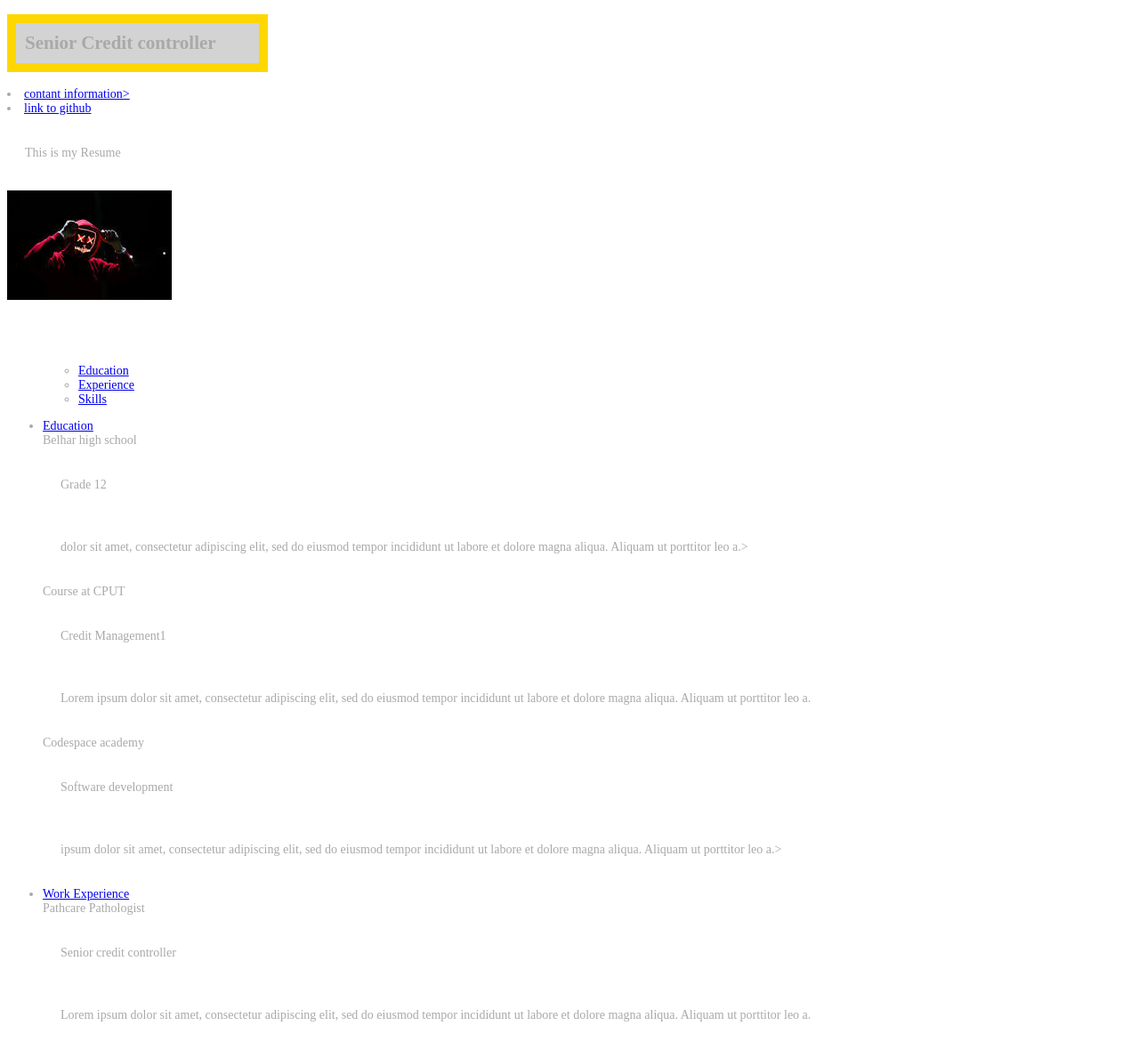
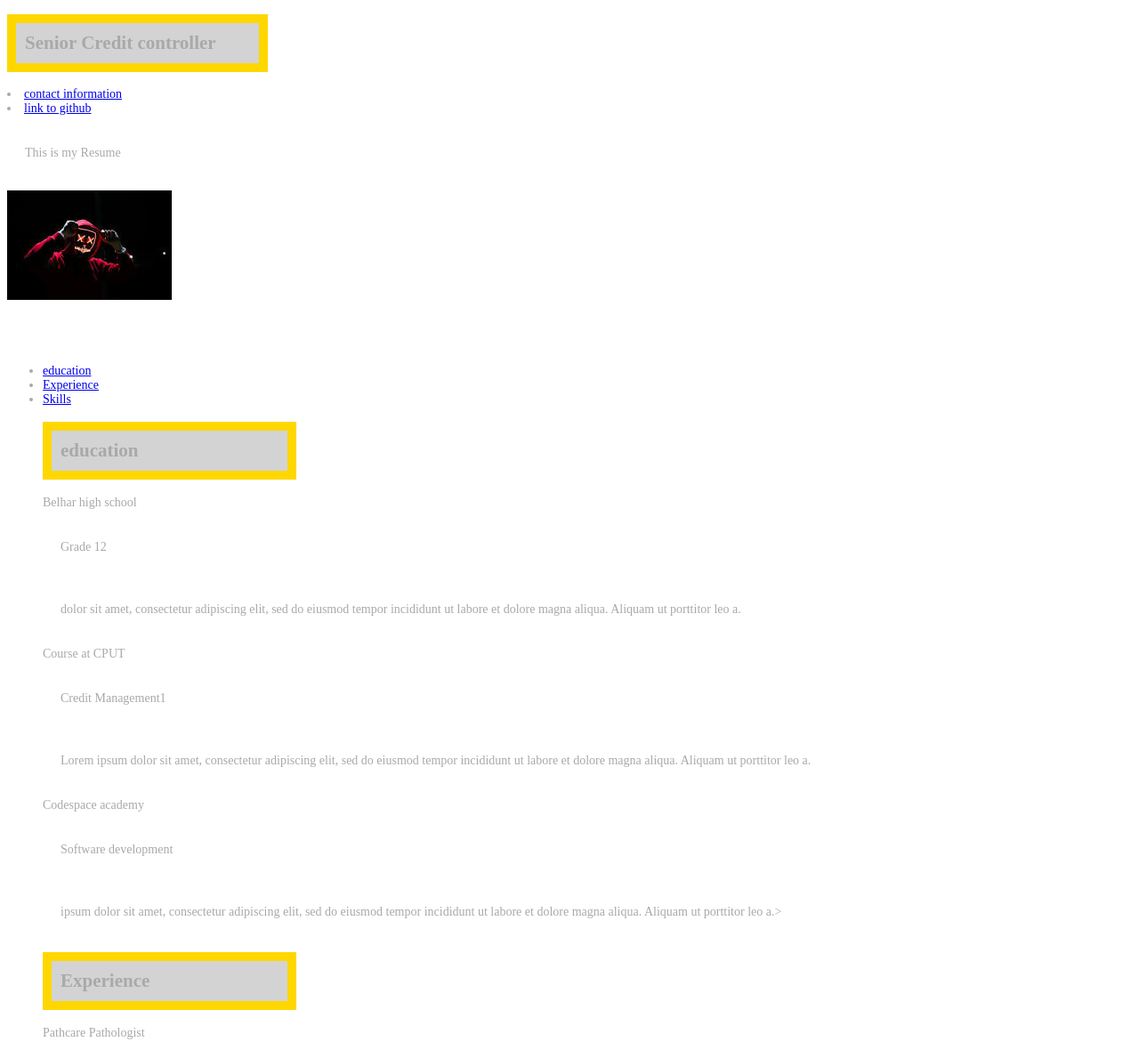
Before and after one commit to ShalemDaniels/SHADAN085_PTO2301_GROUPD_ShalemDanielsITW, a plain HTML site: page index.html in a window 1280 px wide. Shown: the part 60-1240 px from the top of the page at 89% size. Drawn offline with Linux system fonts and the light colour scheme; files whose address does not match are found by name.

Commit message:
Add files via upload

```diff
--- a/index.html
+++ b/index.html
@@ -11,7 +11,7 @@
     <header>
         <h1>Shalem Daniels</h1>
         <h2>Senior Credit controller</h2>
-        <li><a href="https://www.pnet.co.za/5/candidatecv">contant information></a></li>
+        <li><a href="https://www.pnet.co.za/5/candidatecv">contact information</a></li>
         <li><a href="https://github.com/ShalemDaniels/digital-resume">link to github</a></li>
     </header>
 
@@ -28,25 +28,23 @@
     </div>
     </p>
 
-    <section>
-        <ul>
+     <header>
         <nav>
             <ul>
-                    <li><a href="#education">Education</a></li>
+                <li><a href="education">education</a></li>
                 <li><a href="#experience">Experience</a></li>
                 <li><a href="#skills">Skills</a></li>
             </ul>
         </nav>
-    </section>
+    </header>
 
-    <body>
         <ul>
-            <li><a href="#education">Education</a></li>
+            <h2 id="education">education</h2>
 
             <header>Belhar high school </HEader>
             <p>Grade 12</p>
             <p> dolor sit amet, consectetur adipiscing elit, sed do eiusmod tempor incididunt ut labore et dolore magna
-                aliqua. Aliquam ut porttitor leo a.></p>
+                aliqua. Aliquam ut porttitor leo a.</p>
             <header>Course at CPUT</header>
             <p>Credit Management1</p>
             <p>Lorem ipsum dolor sit amet, consectetur adipiscing elit, sed do eiusmod tempor incididunt ut labore et
@@ -56,7 +54,7 @@
             <p>ipsum dolor sit amet, consectetur adipiscing elit, sed do eiusmod tempor incididunt ut labore et dolore
                 magna aliqua. Aliquam ut porttitor leo a.></p>
 
-            <li><a href="#experience"> Work Experience</a></li>
+            <h2 id="Experience">Experience</h2>
 
             <header>Pathcare Pathologist</header>
             <p>Senior credit controller</p>
@@ -68,9 +66,9 @@
             <p>Lorem ipsum dolor sit amet, consectetur adipiscing elit, sed do eiusmod tempor incididunt ut labore et
                 dolore magna aliqua. Aliquam ut porttitor leo a. </p>
 
-            <li><a href="#skills">Skills</a></li>
+            <h2 id="Skills">Skills</h2>
 
-            <div class="flex-container">
+            <div class="flex-row">
 
                 <DIv class="VS CODE" item1></DIv>
                 <div class="CSS" item2></div>
@@ -101,9 +99,7 @@
                     <input type="submit" name="submit" value="submit feedback">
                 </form>
             </footer>
-
-
-
+        </ul>
     </body>
 
 </html>
```
Lines whose indentation alone changed are shown as unchanged.
